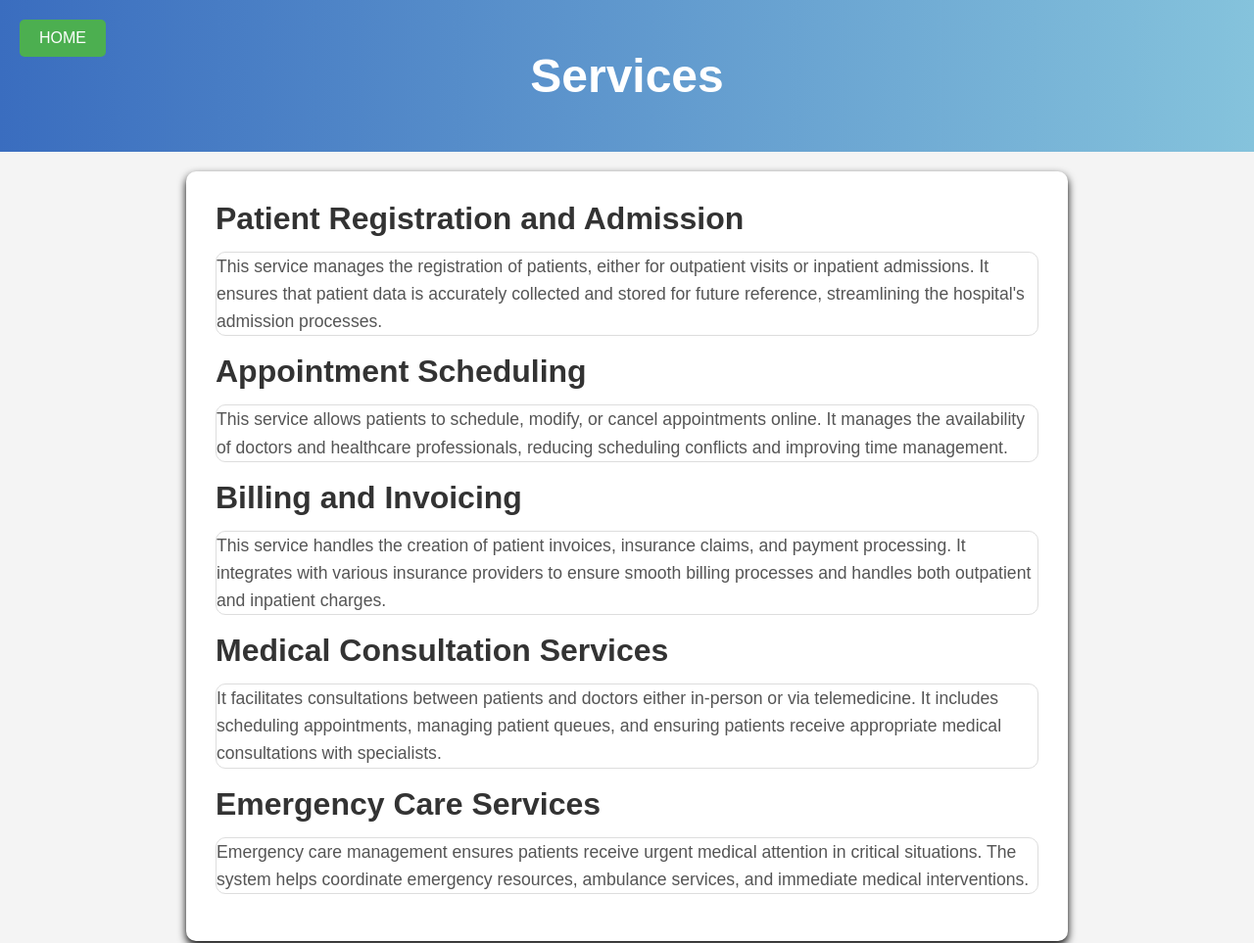
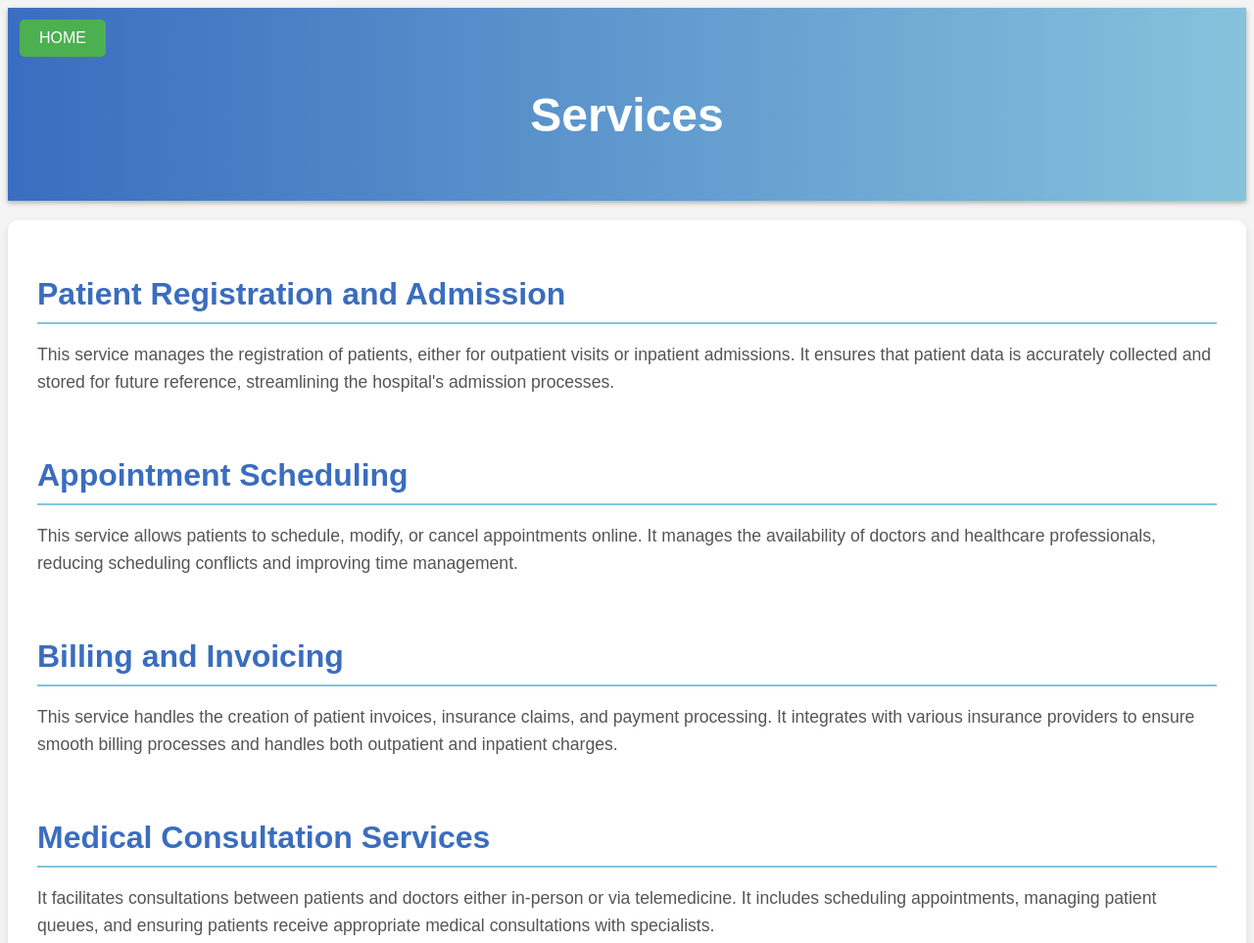
Before and after one commit to varunteja542/hsm, a website: page public/services.html in a window 1280 px wide. Shown: the top 963 px of the page at 98% size. Drawn offline with Linux system fonts and the light colour scheme.

Commit message:
Update services.html

```diff
--- a/public/services.html
+++ b/public/services.html
@@ -5,6 +5,8 @@
   <meta name="viewport" content="width=device-width, initial-scale=1.0">
   <title>Hospital Management - Services</title>
   <style>
+
+    Services.css
 /* Basic reset */
 * {
   margin: 0;
@@ -14,44 +16,67 @@
 
 /* Body Styling */
 body {
-      font-family: Arial, sans-serif;
+  font-family: 'Arial', sans-serif;
   background-color: #f4f4f4;
+  color: #333;
 }
 
 /* Header Styling */
 .header {
   background: linear-gradient(90deg, #3a6dbf, #85c3dc);
   color: white;
-      padding: 50px;
+  padding: 50px 20px;
   text-align: center;
+  box-shadow: 0 2px 5px rgba(0, 0, 0, 0.3);
 }
 
 .header h1 {
   font-size: 3rem;
+  margin-bottom: 10px;
 }
 
+.header p {
+  font-size: 1.2rem;
+  margin-top: 5px;
+  opacity: 0.9;
+}
+
+/* Service Container */
+.service-container {
+  max-width: 900px;
+  margin: 20px auto;
+  padding: 20px;
+}
+
+/* Service Card Styling */
 .service {
   background-color: white;
-      margin: 20px auto;
+  margin: 20px 0;
   padding: 30px;
   border-radius: 10px;
-      box-shadow: 0 4px 8px rgba(0, 0, 0);
-      max-width: 900px;
+  box-shadow: 0 4px 8px rgba(0, 0, 0, 0.1);
+  transition: transform 0.2s;
+}
+
+.service:hover {
+  transform: translateY(-5px);
 }
 
 .service h2 {
   font-size: 2rem;
-      color: #333;
+  color: #3a6dbf;
   margin-bottom: 15px;
+  border-bottom: 2px solid #85c3dc;
+  padding-bottom: 10px;
 }
 
 .service p {
   font-size: 1.1rem;
   color: #555;
   line-height: 1.6;
-  border: 1px solid #ddd;
-  border-radius: 10px;
 }
+
+/* Home Button Styling */
 .home-button {
   position: fixed;
   top: 20px;
@@ -64,6 +89,7 @@
   font-size: 1rem;
   border: none;
   cursor: pointer;
+  transition: background-color 0.3s, transform 0.2s;
 }
 
 .home-button a {
@@ -73,6 +99,7 @@
 
 .home-button:hover {
   background-color: #45a049;
+  transform: translateY(-2px);
 }
 
 
```
Lines whose indentation alone changed are shown as unchanged.
